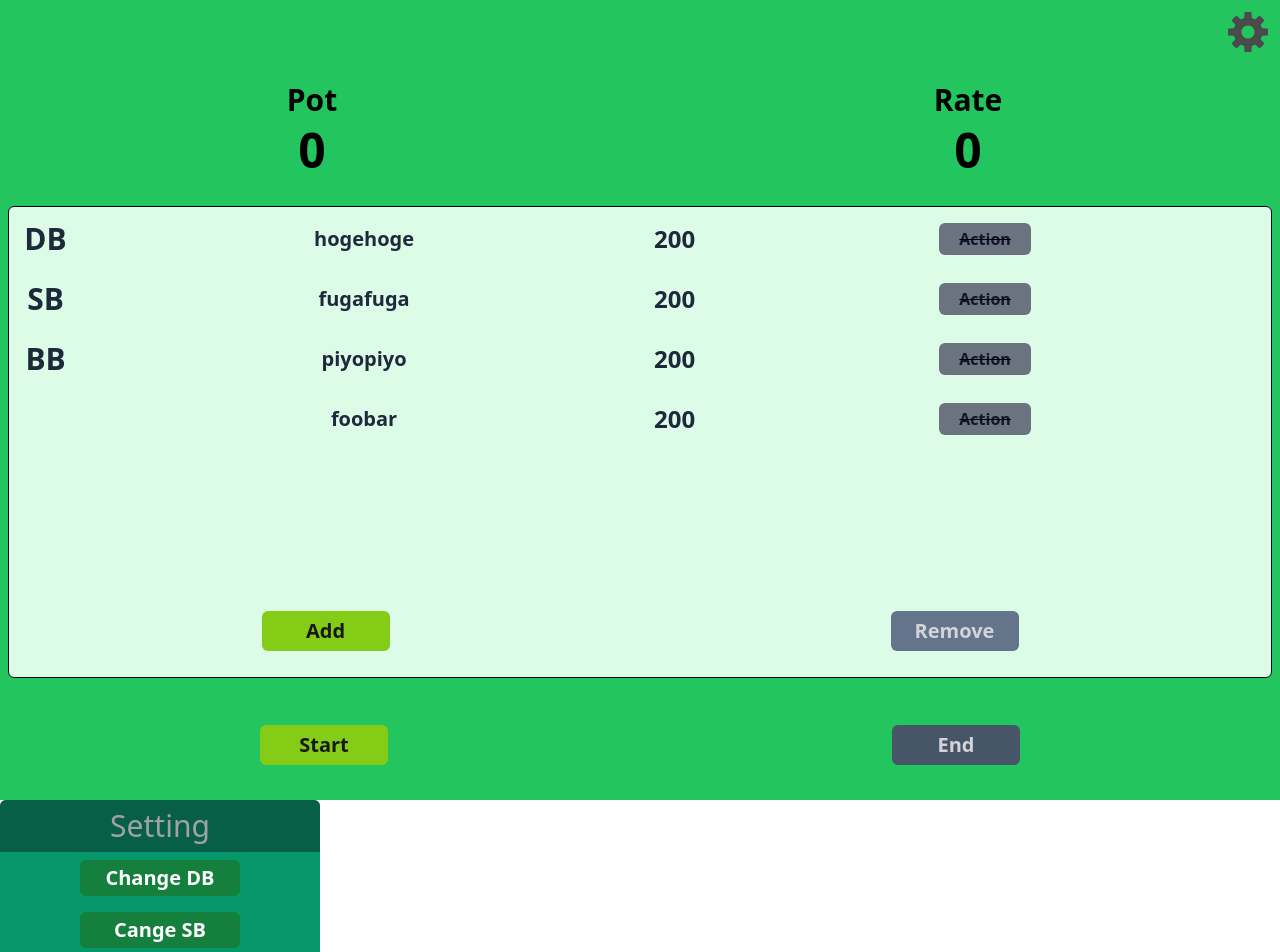
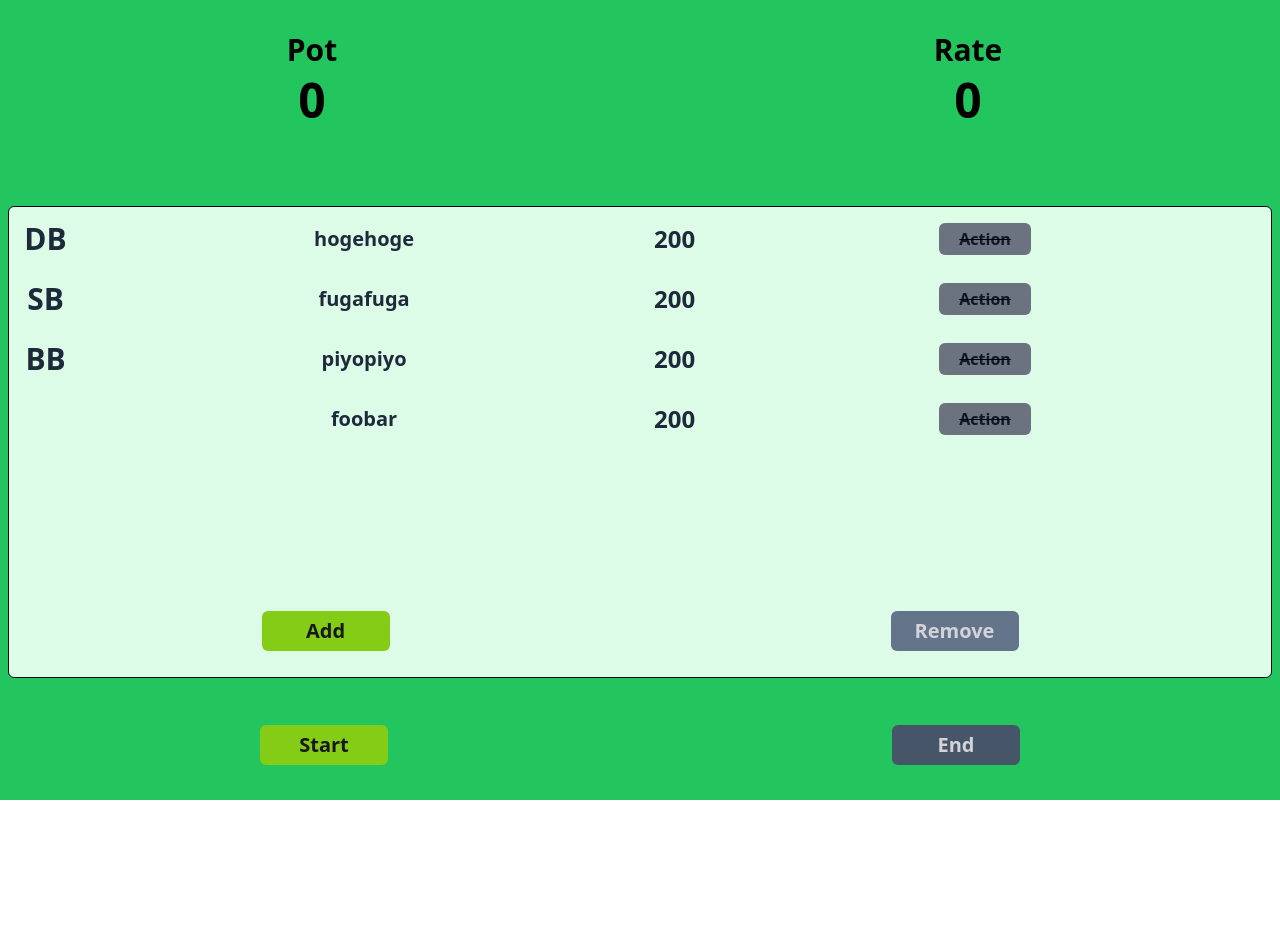
Before and after one commit to haruki26/poker-app-frontend, a React (Vite) app: page / in a window 1280 px wide. Shown: the top 952 px of the page. After the commit the page ends 800 px from the top, so only its background shows below. Built offline with nearby package versions, Linux system fonts and the light colour scheme.

Commit message:
設定画像にlink付与途中

```diff
--- a/src/App.tsx
+++ b/src/App.tsx
@@ -7,6 +7,7 @@ import setting from "./../public/setting.svg"
 import { useErrorModal } from "./hook/useErrorModal";
 import NextStepBtn from "./components/GameCtlBtn/NextStepBtn";
 import SettingModal from "./components/SettingModal/SettingModal";
+import { useModal } from "./components/Modal/useModal";
 
 const App: React.FC = () => {
     const {
@@ -17,15 +18,17 @@ const App: React.FC = () => {
         handleNextStep,
         handleEndGame
     } = useGame();
+    const { Modal, openModal, closeModal} = useModal();
     const { ErrorModal, OpenErrorModalProvider } = useErrorModal();
 
     return (
         <>
         <div className="h-svh p-1 bg-green-500">
             <div className="h-1/4">
-                <div className="h-1/4 w-full flex justify-end p-2">
-                    <img src={setting} alt="setting" className="w-10 h-10" />
-                </div>
+                {/* /* <label classname={styles.label}>  */}
+                    {/* <img */}
+                    {/* src="/" */}
+                    {/* </label>                 */}
                 <div className="h-3/4">
                     <GameInfo potSize={gameState.pot} rate={gameState.currentBet} />
                 </div>
@@ -49,8 +52,10 @@ const App: React.FC = () => {
                 </div>
             </div>
         </div>
-        <SettingModal closeModal={() => null} />
         <ErrorModal />
+        <Modal>
+            <SettingModal closeModal={closeModal} />
+        </Modal>
         </>
     );
 };
```
